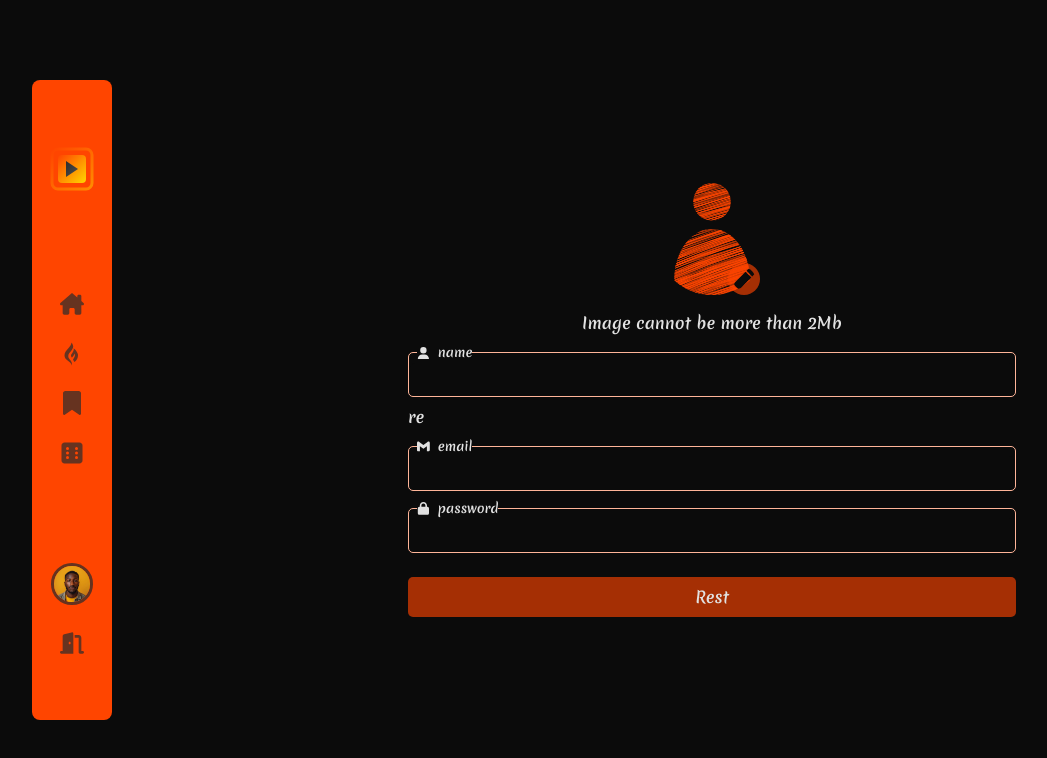
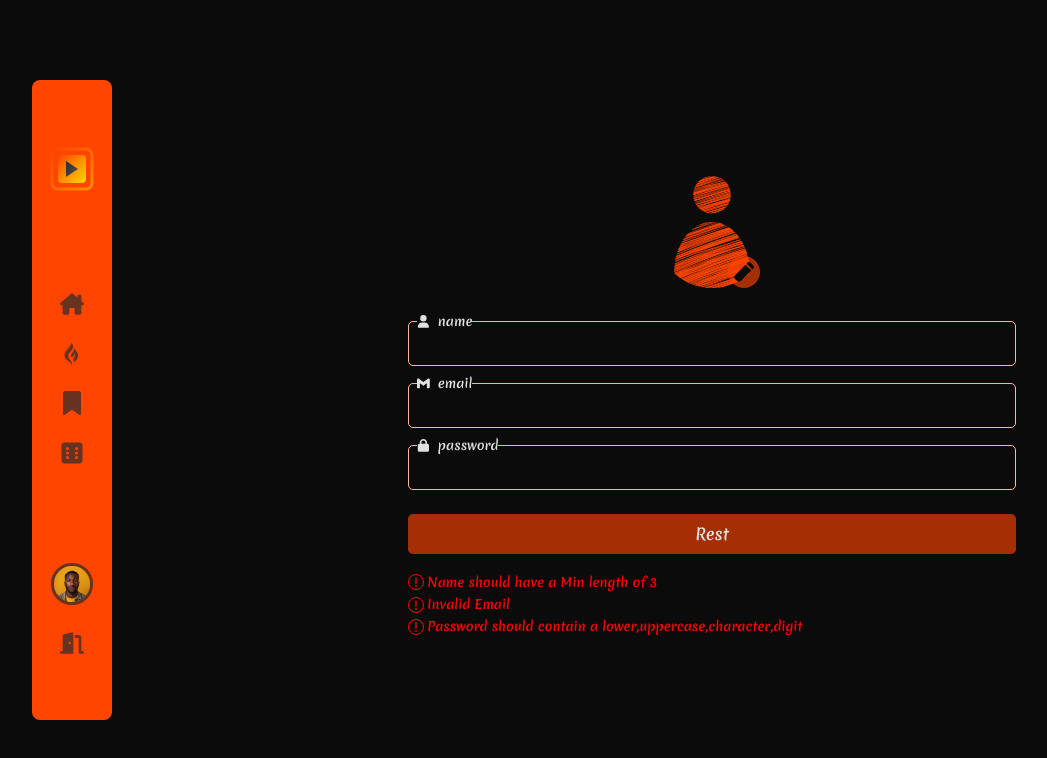
Before and after one commit to Mel-07/MoveSite, a React (Vite) app in the folder MovieAppFont/: page /profile in a window 1280 px wide. Both pictures are taken after a click on the button "Rest". Shown: the top 758 px of the page, without its empty margins (0-1047 px from the left). Built offline with nearby package versions, Linux system fonts and the light colour scheme.

Commit message:
:) added error message for Profile form and Error styling

```diff
--- a/MovieAppFont/src/components/ProfileForm/Form.tsx
+++ b/MovieAppFont/src/components/ProfileForm/Form.tsx
@@ -1,12 +1,13 @@
 import FormBtn from "../Shared/components/Formbtn"
 import FormInput from "../Shared/components/FormInput";
-import { FaUser, FaPen, FaLock } from "react-icons/fa6";
+import { FaUser, FaPen, FaLock, FaExclamation } from "react-icons/fa6";
 import { SiGmail } from "react-icons/si";
 // import profileImage from '../../assets/images/man-profile.jpg'
 import userImageFallback from '../../assets/images/user.svg'
 import { ChangeEvent, useState } from "react";
 import {FormDataProfile} from '../../Types/fromType'
 import './from.scss'
+import '../Shared/styles/from-error.scss'
 import { checkFileSize, validateEmail, validatePassWord, validateUserName } from "../../helpers/vaildators";
 
 function Form() {
@@ -16,20 +17,44 @@ function Form() {
         email:'',
         password:''
     })
+    const [formError,setFormError] = useState({
+        image:false,
+        name:false,
+        email:false,
+        password:false
+    })
     const [profile,setProfile] = useState<string|null>(null)
 
     const handleFromData = (e:ChangeEvent<HTMLInputElement>)=>{
 
         const {name,value} = e.target
         switch (name) {
-          case "name":
+          case "name":{
             setFormData((prev) => ({ ...prev, [name]: value }));
+              if (validateUserName(value)) {
+                setFormError((prev) => ({ ...prev, name: false }));
+              } else {
+                setFormError((prev) => ({ ...prev, name: true }));
+              }
+          }
             break;
-          case "email":
+          case "email":{
             setFormData((prev) => ({ ...prev, [name]: value }));
+              if (validateEmail(value)) {
+                setFormError((prev) => ({ ...prev, email: false }));
+              } else {
+                setFormError((prev) => ({ ...prev, email: true }));
+              }
+          }
             break;
-          case "password":
+          case "password":{
             setFormData((prev) => ({ ...prev, [name]: value }));
+              if (validatePassWord(value)) {
+                setFormError((prev) => ({ ...prev, password: false }));
+              } else {
+                setFormError((prev) => ({ ...prev, password: true }));
+              }
+          }
             break;
           case "image":
             setFormData((prev)=>({...prev, [name]:value}))
@@ -47,25 +72,26 @@ function Form() {
         validatePassWord(formData.password)
       ) {
         console.log("Run Post");
-      } else {
-        switch (false) {
-          case validateUserName(formData.name):
-            console.log("username not valid");
+      }
+      else{
+            if (validatePassWord(formData.password)) {
+            setFormError((prev) => ({ ...prev, password: false }));
+            } else {
+            setFormError((prev) => ({ ...prev, password: true }));
+            }
+            if (validateEmail(formData.email)) {
+            setFormError((prev) => ({ ...prev, email: false }));
+            } else {
+            setFormError((prev) => ({ ...prev, email: true }));
+            }
+            if (validateUserName(formData.name)) {
+            setFormError((prev) => ({ ...prev, name: false }));
+            } else {
+            setFormError((prev) => ({ ...prev, name: true }));
+            }
+      }
 
-            break;
-          case validateEmail(formData.email):
-            console.log("email not valid");
 
-            break;
-          case validatePassWord(formData.password):
-            console.log("password not valid");
-
-            break;
-
-          default:
-            throw new Error("None of The Checks Are Valid");
-        }
-      }
     };
 
     const handleImage = (e:ChangeEvent<HTMLInputElement>) =>{
@@ -96,13 +122,15 @@ function Form() {
                   })
                 ){
                     setProfile(result as string);
+                    setFormError((prev)=>({...prev,image:false}))
+                }else{
+                    setFormError((prev) => ({ ...prev, image: true }));
+                    setProfile(userImageFallback as string);
                 }
-            }else{
-                setProfile(userImageFallback as string);
             }
         });
     }
-
+    console.log(formError);
     console.log(formData)
   return (
     <div className=" min-h-full px-4 form-container">
@@ -114,7 +142,10 @@ function Form() {
                 className="profile-image-container"
                 htmlFor="profile-image"
               >
-                <img src={profile ? profile :userImageFallback} alt="profile Image" />
+                <img
+                  src={profile ? profile : userImageFallback}
+                  alt="profile Image"
+                />
                 <FaPen className="pen" />
               </label>
             </div>
@@ -126,14 +157,64 @@ function Form() {
               name="image"
               onChange={handleImage}
             />
-            <span>Image cannot be more than 2Mb</span>
           </div>
           <div>
-            <FormInput onChange={handleFromData} value={formData.name} error={"eroo"} icon={FaUser} type="text" name="name" />
-            <FormInput onChange={handleFromData} error={null} icon={SiGmail} type="email" name="email" />
-            <FormInput onChange={handleFromData} error={null} icon={FaLock} type='password' name="password" />
-            <FormBtn type='button' onClick={handlePost} className=" min-w-full" title="Rest" />
+            <FormInput
+              onChange={handleFromData}
+              value={formData.name}
+              icon={FaUser}
+              type="text"
+              name="name"
+            />
+            <FormInput
+              onChange={handleFromData}
+              value={formData.email}
+              icon={SiGmail}
+              type="email"
+              name="email"
+            />
+            <FormInput
+              onChange={handleFromData}
+              value={formData.password}
+              icon={FaLock}
+              type="password"
+              name="password"
+            />
+            <FormBtn
+              type="button"
+              onClick={handlePost}
+              className=" min-w-full"
+              title="Rest"
+            />
           </div>
+          <ul className="from-error-container">
+            {formError.name && (
+              <li>
+                <FaExclamation className="exclamation" />
+                <span>Name should have a Min length of 3</span>
+              </li>
+            )}
+            {formError.email && (
+              <li>
+                <FaExclamation className="exclamation" />
+                <span>Invalid Email</span>
+              </li>
+            )}
+            {formError.password && (
+              <li>
+                <FaExclamation className="exclamation" />
+                <span>
+                  Password should contain a lower,uppercase,character,digit
+                </span>
+              </li>
+            )}
+            {formError.image && (
+              <li>
+                <FaExclamation className="exclamation" />
+                <span>Image cannot be more than 2Mb</span>
+              </li>
+            )}
+          </ul>
         </form>
       </div>
     </div>
--- a/MovieAppFont/src/components/Shared/components/FormInput.tsx
+++ b/MovieAppFont/src/components/Shared/components/FormInput.tsx
@@ -24,11 +24,10 @@ interface Props extends HTMLAttributes<HTMLInputElement> {
     className?:string
     style?:CSSProperties,
     icon?:IconType,
-    error:string|null,
     value?:string|number|readonly string[]
 }
 
-function FormInput({type,name,className,style,error=null,value,icon:Icon,...props}:Props) {
+function FormInput({type,name,className,style,value,icon:Icon,...props}:Props) {
   return (
     <>
       <fieldset>
@@ -51,7 +50,6 @@ function FormInput({type,name,className,style,error=null,value,icon:Icon,...prop
           {...props}
         />
       </fieldset>
-      {error && <span>re</span>}
     </>
   );
 }
--- /dev/null
+++ b/MovieAppFont/src/components/Shared/styles/from-error.scss
@@ -0,0 +1,16 @@
+.from-error-container{
+    font-size: clamp(.4rem,1vw + .65rem, .8rem);
+    li{
+        display: flex;
+        align-items: center;
+        margin-block: .2rem;
+        gap: .2rem;
+        color: red;
+        .exclamation{
+            border-radius: 50%;
+            padding: .1rem;
+            font-size: 1rem;
+            border: .001rem solid red;
+        }
+    }
+}
--- a/MovieAppFont/src/helpers/vaildators.ts
+++ b/MovieAppFont/src/helpers/vaildators.ts
@@ -16,7 +16,7 @@ const validatePassWord = (password:string) =>{
 
 const validateUserName = (username:string) =>{
 
-    const testUsername = /^[a-zA-Z]{1,}$/.test(username) && username.length >= 2;
+    const testUsername = /^([a-zA-Z]\s*)+$/.test(username);
 
     return testUsername
 }
```
